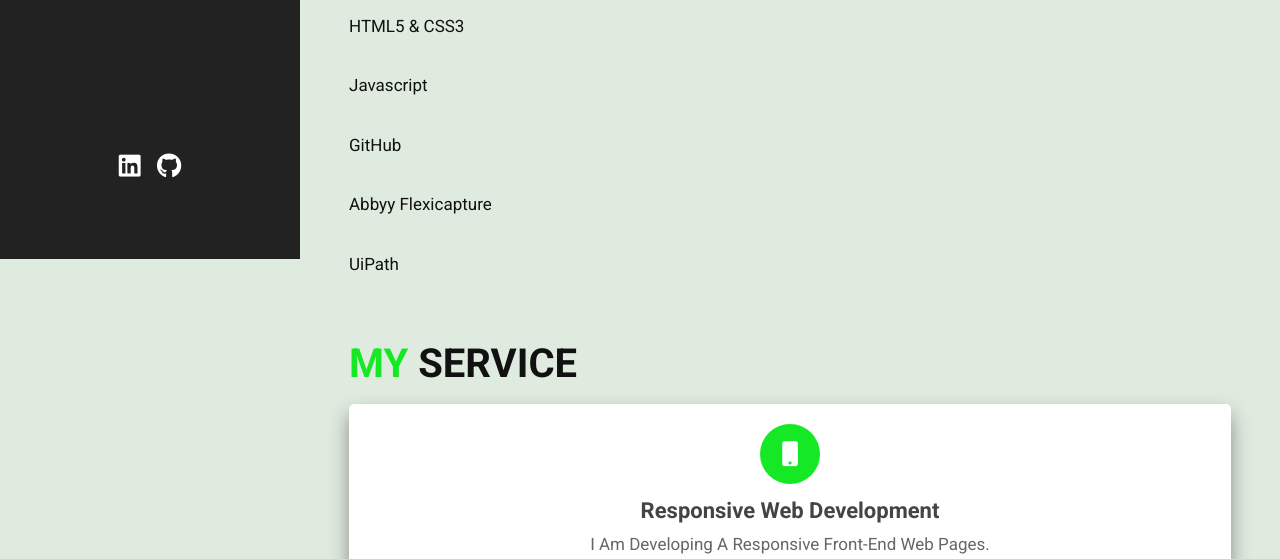
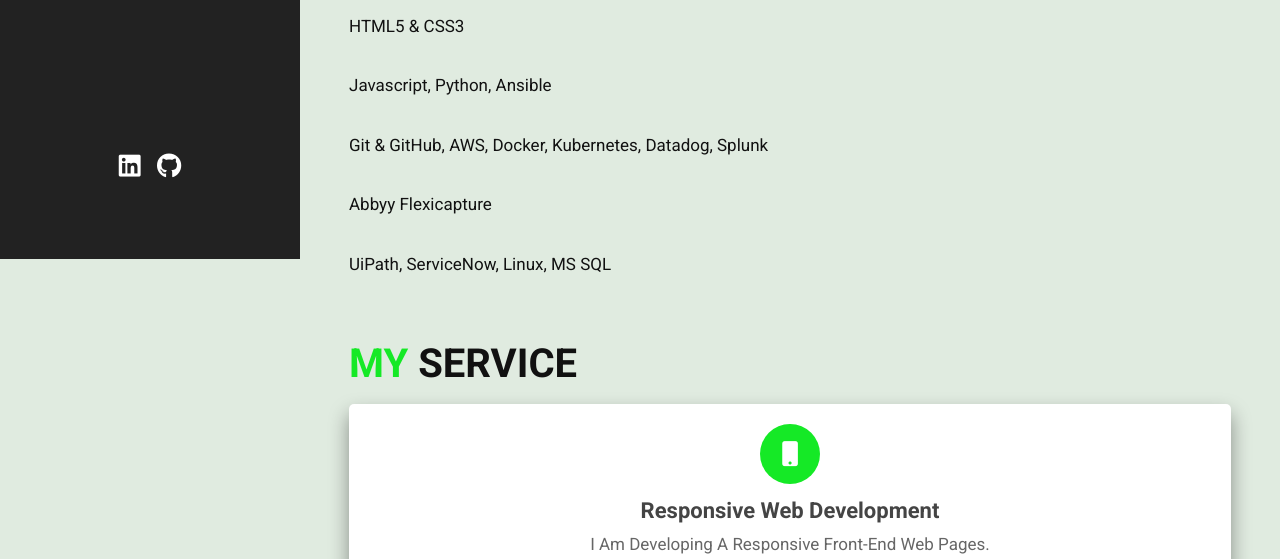
Before and after one commit to Valluvan-Kanini/portfolio2024, a plain HTML site: page index.html in a window 1280 px wide. Shown: the part 541-1100 px from the top of the page. Drawn offline with Linux system fonts and the light colour scheme.

Commit message:
Update index.html

```diff
--- a/index.html
+++ b/index.html
@@ -115,12 +115,12 @@
 
         <div class="progress">
             <!-- <h3> Javascript <span> 60% </span> </h3> -->
-            <h3> Javascript </h3>
+            <h3> Javascript, Python, Ansible </h3>
             <!-- <div class="bar"> <span></span> </div> -->
         </div>
 
         <div class="progress">
-            <h3> GitHub</h3>
+            <h3> Git & GitHub, AWS, Docker, Kubernetes, Datadog, Splunk</h3>
              <!-- <div class="bar"> <span></span> </div> -->
         </div>
 
@@ -131,7 +131,7 @@
         </div>
 
         <div class="progress">
-            <h3> UiPath</h3>
+            <h3> UiPath, ServiceNow, Linux, MS SQL</h3>
             <!-- <div class="bar"> <span></span> </div> -->
         </div>
 
```
